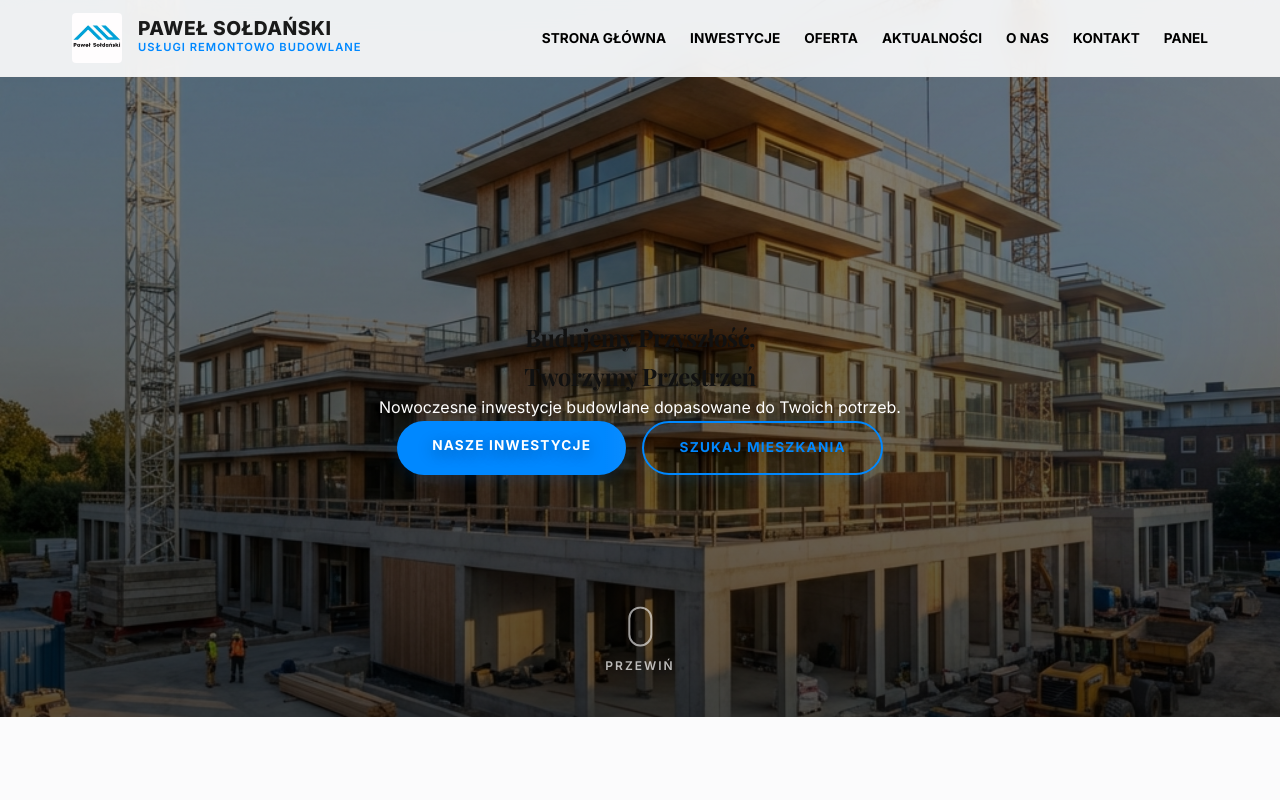
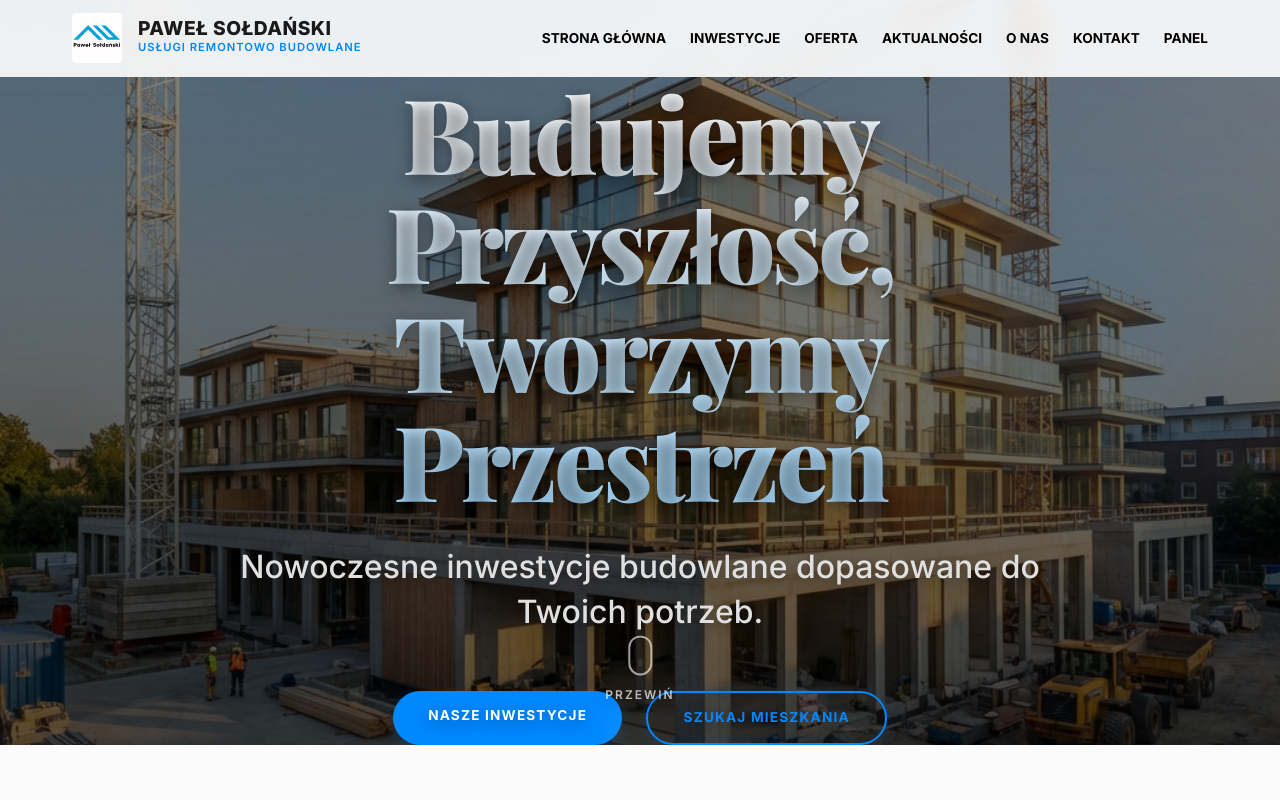
Before and after one commit to kukos1/developer-website, a Next.js app: page / in a window 1280 px wide. Shown: the top 800 px of the page. Built offline with nearby package versions, Linux system fonts and the light colour scheme; no server answers; the database is empty; a web font is replaced by a local one.

Commit message:
UI: Enlarge Hero typography and apply new white-to-blue gradient color scheme

```diff
--- a/app/page.module.css
+++ b/app/page.module.css
@@ -110,9 +110,32 @@
   }
 }
 
+.heroTitle {
+  font-size: clamp(3.5rem, 10vw, 6.5rem);
+  margin-bottom: 2rem;
+  line-height: 1.05;
+  color: #fff;
+  font-weight: 900;
+  letter-spacing: -3px;
+  background: linear-gradient(180deg, #ffffff 0%, #aaddff 100%);
+  -webkit-background-clip: text;
+  -webkit-text-fill-color: transparent;
+}
+
+.heroSubtitle {
+  font-size: clamp(1.2rem, 3vw, 2rem);
+  margin-bottom: 3.5rem;
+  font-weight: 500;
+  color: #e0e0e0;
+  max-width: 800px;
+  margin-left: auto;
+  margin-right: auto;
+  line-height: 1.4;
+}
+
 .heroBtns {
   display: flex;
-  gap: 1rem;
+  gap: 1.5rem;
   justify-content: center;
   flex-wrap: wrap;
 }
@@ -215,11 +238,12 @@
 /* Responsive */
 @media (max-width: 768px) {
   .heroTitle {
-    font-size: 2.2rem;
+    font-size: 2.8rem;
+    letter-spacing: -1px;
   }
 
   .heroSubtitle {
-    font-size: 1rem;
+    font-size: 1.1rem;
   }
 
   .sectionTitle {
```
